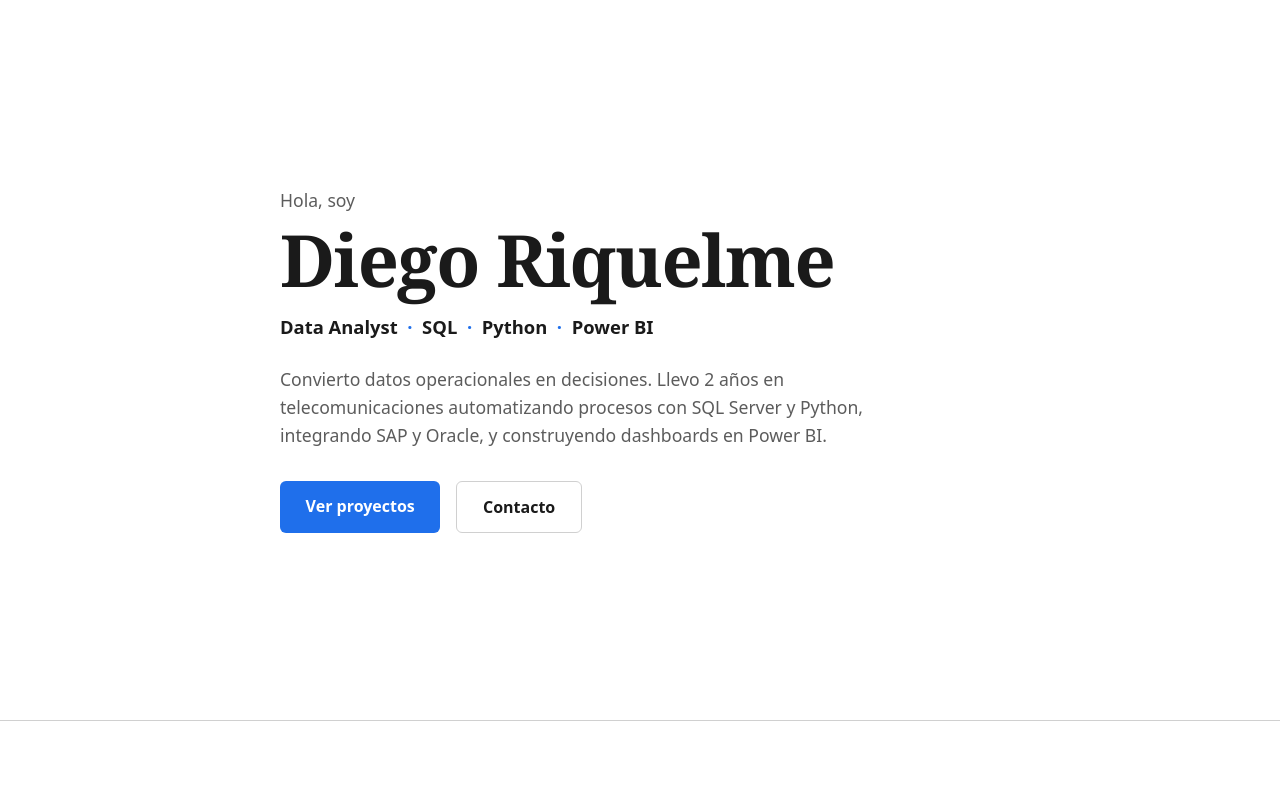
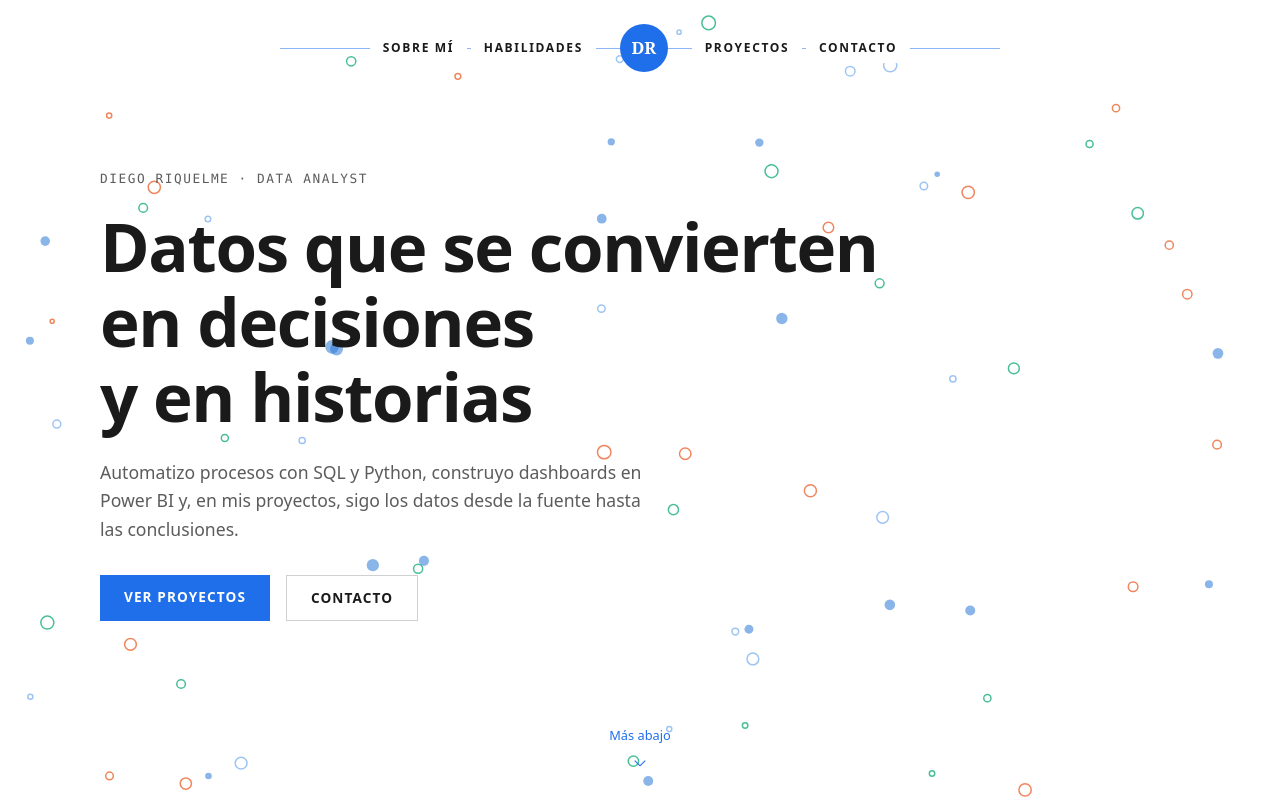
Before and after one commit to rrdiegoisaac/portfolio, a React (Vite) app: page / in a window 1280 px wide. Shown: the top 800 px of the page. Built offline with nearby package versions, Linux system fonts and the light colour scheme.

Commit message:
feat(inicio): nueva portada con navegación y fondo de puntos animados

```diff
--- a/src/components/Hero.css
+++ b/src/components/Hero.css
@@ -1,52 +1,144 @@
-/* Todas las clases empiezan con "hero" para no chocar con otros componentes:
-   en React, el CSS importado es global, no queda limitado a este componente.
-   Los colores (--text, --accent, etc.) vienen de index.css. */
+/* Portada: fondo de puntos animados (PuntosFlotantes), barra de navegación arriba
+   y el texto a la izquierda. Los colores (--text, --accent, etc.) vienen de index.css. */
 
 .hero {
-  min-height: 90vh;
+  position: relative;
+  overflow: hidden;
+  min-height: 100vh;
+  min-height: 100svh;
+  display: flex;
+  flex-direction: column;
+  padding: 1.5rem 1.5rem 2rem;
+}
+
+/* --- Navegación ------------------------------------------------------------------ */
+
+.hero__nav {
+  position: relative;
   display: flex;
   align-items: center;
-  padding: 4rem 1.5rem;
+  justify-content: center;
+  gap: 1.5rem;
+  max-width: 720px;
+  width: 100%;
+  margin: 0 auto;
 }
 
-.hero__content {
-  max-width: 720px;
-  margin: 0 auto;
-  width: 100%;
+/* Línea fina detrás de los enlaces, cortada por el monograma */
+.hero__nav::before {
+  content: '';
+  position: absolute;
+  left: 0;
+  right: 0;
+  top: 50%;
+  border-top: 1px solid var(--accent);
+  opacity: 0.5;
+  z-index: -1;
 }
 
-.hero__greeting {
-  margin: 0 0 0.5rem;
-  font-size: 1.1rem;
+.hero__nav-lista {
+  display: flex;
+  gap: 0.25rem;
+  margin: 0;
+  padding: 0;
+  list-style: none;
+}
+
+.hero__nav-lista a {
+  display: block;
+  padding: 0.4rem 0.8rem;
+  background-color: var(--bg);
+  font-size: 0.75rem;
+  font-weight: 600;
+  letter-spacing: 0.14em;
+  text-transform: uppercase;
+  text-decoration: none;
+  color: var(--text);
+  transition: background-color 0.15s ease, color 0.15s ease;
+}
+
+.hero__nav-lista a:hover,
+.hero__nav-lista a:focus-visible {
+  background-color: var(--accent);
+  color: var(--accent-text);
+}
+
+.hero__monograma {
+  display: grid;
+  place-items: center;
+  width: 3rem;
+  height: 3rem;
+  flex-shrink: 0;
+  border-radius: 50%;
+  background-color: var(--accent);
+  color: var(--accent-text);
+  font-family: var(--serif);
+  font-weight: 700;
+  font-size: 1.05rem;
+  text-decoration: none;
+}
+
+@media (max-width: 640px) {
+  .hero__nav {
+    gap: 0.5rem;
+  }
+
+  .hero__nav-lista {
+    flex-direction: column;
+    gap: 0.25rem;
+  }
+
+  .hero__nav-lista:first-child {
+    align-items: flex-end;
+  }
+
+  .hero__nav::before {
+    display: none;
+  }
+}
+
+/* --- Contenido ------------------------------------------------------------------- */
+
+.hero__content {
+  position: relative;
+  flex: 1;
+  display: flex;
+  flex-direction: column;
+  justify-content: center;
+  max-width: 1080px;
+  width: 100%;
+  margin: 0 auto;
+  padding: 3rem 0;
+  /* Los puntos pasan por detrás del texto sin que los clics los atraviesen */
+  pointer-events: none;
+}
+
+.hero__content > * {
+  pointer-events: auto;
+}
+
+.hero__kicker {
+  margin: 0 0 1.25rem;
+  font-family: ui-monospace, 'Cascadia Code', Consolas, monospace;
+  font-size: 0.8rem;
+  letter-spacing: 0.12em;
+  text-transform: uppercase;
   color: var(--muted);
 }
 
-.hero__name {
-  margin: 0 0 1rem;
-  font-family: var(--serif);
-  font-size: clamp(2.5rem, 7vw, 4.5rem);
-  line-height: 1.05;
+.hero__title {
+  max-width: 13em;
+  margin: 0 0 1.5rem;
+  font-size: clamp(2.4rem, 6vw, 4.2rem);
+  font-weight: 800;
+  line-height: 1.12;
   letter-spacing: -0.02em;
-}
-
-.hero__role {
-  display: flex;
-  flex-wrap: wrap;
-  align-items: center;
-  margin: 0 0 1.5rem;
-  font-size: 1.15rem;
-  font-weight: 600;
-}
-
-.hero__skill::before {
-  content: '·';
-  margin: 0 0.6rem;
-  color: var(--accent);
+  text-wrap: balance;
 }
 
 .hero__description {
+  max-width: 34rem;
   margin: 0 0 2rem;
-  max-width: 60ch;
   font-size: 1.1rem;
   line-height: 1.6;
   color: var(--muted);
@@ -60,11 +152,13 @@
 
 .hero__button {
   display: inline-block;
-  padding: 0.8rem 1.6rem;
-  border-radius: 6px;
-  font-weight: 600;
+  padding: 0.75rem 1.5rem;
+  font-size: 0.85rem;
+  font-weight: 700;
+  letter-spacing: 0.08em;
+  text-transform: uppercase;
   text-decoration: none;
-  transition: transform 0.15s ease, background-color 0.15s ease;
+  transition: transform 0.15s ease, background-color 0.15s ease, border-color 0.15s ease;
 }
 
 .hero__button:hover {
@@ -78,9 +172,60 @@
 
 .hero__button--secondary {
   border: 1px solid var(--border);
+  background-color: var(--bg);
   color: var(--text);
 }
 
 .hero__button--secondary:hover {
   border-color: var(--text);
 }
+
+.hero__button:focus-visible,
+.hero__monograma:focus-visible,
+.hero__mas:focus-visible {
+  outline: 2px solid var(--accent);
+  outline-offset: 3px;
+}
+
+/* --- Indicador para seguir bajando ------------------------------------------------- */
+
+.hero__mas {
+  position: relative;
+  align-self: center;
+  padding: 0.5rem;
+  font-size: 0.8rem;
+  color: var(--accent);
+  text-decoration: none;
+}
+
+.hero__mas::after {
+  content: '';
+  display: block;
+  width: 0.5rem;
+  height: 0.5rem;
+  margin: 0.4rem auto 0;
+  border-right: 1.5px solid currentColor;
+  border-bottom: 1.5px solid currentColor;
+  transform: rotate(45deg);
+  animation: hero-mas 1.8s ease-in-out infinite;
+}
+
+@keyframes hero-mas {
+  0%,
+  100% {
+    translate: 0 0;
+  }
+  50% {
+    translate: 0 5px;
+  }
+}
+
+@media (prefers-reduced-motion: reduce) {
+  .hero__mas::after {
+    animation: none;
+  }
+
+  .hero__button {
+    transition: none;
+  }
+}
--- a/src/components/Hero.jsx
+++ b/src/components/Hero.jsx
@@ -1,27 +1,51 @@
+import PuntosFlotantes from './PuntosFlotantes'
 import './Hero.css'
 
-const skills = ['SQL', 'Python', 'Power BI']
+const ENLACES = [
+  { href: '#sobre-mi', texto: 'Sobre mí' },
+  { href: '#habilidades', texto: 'Habilidades' },
+  { href: '#proyectos', texto: 'Proyectos' },
+  { href: '#contacto', texto: 'Contacto' },
+]
+
+// La mitad de los enlaces va a cada lado del monograma
+const izquierda = ENLACES.slice(0, 2)
+const derecha = ENLACES.slice(2)
 
 function Hero() {
   return (
     <section className="hero" id="inicio">
+      <PuntosFlotantes />
+
+      <nav className="hero__nav" aria-label="Secciones">
+        <ul className="hero__nav-lista">
+          {izquierda.map((e) => (
+            <li key={e.href}>
+              <a href={e.href}>{e.texto}</a>
+            </li>
+          ))}
+        </ul>
+        <a href="#inicio" className="hero__monograma" aria-label="Inicio">
+          DR
+        </a>
+        <ul className="hero__nav-lista">
+          {derecha.map((e) => (
+            <li key={e.href}>
+              <a href={e.href}>{e.texto}</a>
+            </li>
+          ))}
+        </ul>
+      </nav>
+
       <div className="hero__content">
-        <p className="hero__greeting">Hola, soy</p>
-        <h1 className="hero__name">Diego Riquelme</h1>
-
-        <p className="hero__role">
-          <span className="hero__role-title">Data Analyst</span>
-          {skills.map((skill) => (
-            <span key={skill} className="hero__skill">
-              {skill}
-            </span>
-          ))}
-        </p>
-
+        <p className="hero__kicker">Diego Riquelme · Data Analyst</p>
+        <h1 className="hero__title">
+          Datos que se convierten en decisiones y en historias
+        </h1>
         <p className="hero__description">
-          Convierto datos operacionales en decisiones. Llevo 2 años en
-          telecomunicaciones automatizando procesos con SQL Server y Python,
-          integrando SAP y Oracle, y construyendo dashboards en Power BI.
+          Automatizo procesos con SQL y Python, construyo dashboards en Power BI
+          y, en mis proyectos, sigo los datos desde la fuente hasta las
+          conclusiones.
         </p>
 
         <div className="hero__actions">
@@ -33,6 +57,10 @@ function Hero() {
           </a>
         </div>
       </div>
+
+      <a href="#sobre-mi" className="hero__mas">
+        Más abajo
+      </a>
     </section>
   )
 }
--- /dev/null
+++ b/src/components/PuntosFlotantes.css
@@ -0,0 +1,7 @@
+.puntos-flotantes {
+  position: absolute;
+  inset: 0;
+  width: 100%;
+  height: 100%;
+  pointer-events: none;
+}
--- /dev/null
+++ b/src/components/PuntosFlotantes.jsx
@@ -0,0 +1,154 @@
+import { useEffect, useRef } from 'react'
+import './PuntosFlotantes.css'
+
+const CANTIDAD = 70
+const RADIO_MOUSE = 120 // px: los puntos dentro de este radio se apartan del cursor
+const COLORES_CSS = ['--chart-1', '--chart-2', '--chart-3', '--seq-1']
+
+// Fondo decorativo de la portada: círculos que flotan lento y se apartan del cursor.
+// Con "reducir movimiento" activado en el sistema se dibujan una vez y quedan quietos.
+function PuntosFlotantes() {
+  const ref = useRef(null)
+
+  useEffect(() => {
+    const canvas = ref.current
+    const ctx = canvas.getContext('2d')
+    const reducirMovimiento = window.matchMedia('(prefers-reduced-motion: reduce)').matches
+    const mouse = { x: -9999, y: -9999 }
+    let puntos = []
+    let ancho = 0
+    let alto = 0
+    let colores = []
+    let animacion = null
+    let visible = true
+
+    const leerColores = () => {
+      const estilos = getComputedStyle(document.documentElement)
+      colores = COLORES_CSS.map((v) => estilos.getPropertyValue(v).trim())
+    }
+
+    const crearPuntos = () => {
+      puntos = Array.from({ length: CANTIDAD }, (_, i) => ({
+        x: Math.random() * ancho,
+        y: Math.random() * alto,
+        vx: (Math.random() - 0.5) * 0.25,
+        vy: (Math.random() - 0.5) * 0.25,
+        r: 2 + Math.random() * 5,
+        // Uno de cada cuatro es relleno; el resto, solo contorno
+        relleno: i % 4 === 0,
+        color: i % COLORES_CSS.length,
+      }))
+    }
+
+    const ajustarTamano = () => {
+      const escala = window.devicePixelRatio || 1
+      ancho = canvas.clientWidth
+      alto = canvas.clientHeight
+      canvas.width = ancho * escala
+      canvas.height = alto * escala
+      ctx.setTransform(escala, 0, 0, escala, 0, 0)
+      if (!puntos.length) crearPuntos()
+    }
+
+    const dibujar = () => {
+      ctx.clearRect(0, 0, ancho, alto)
+      for (const p of puntos) {
+        ctx.beginPath()
+        ctx.arc(p.x, p.y, p.r, 0, Math.PI * 2)
+        ctx.globalAlpha = p.relleno ? 0.55 : 0.8
+        if (p.relleno) {
+          ctx.fillStyle = colores[p.color]
+          ctx.fill()
+        } else {
+          ctx.strokeStyle = colores[p.color]
+          ctx.lineWidth = 1.5
+          ctx.stroke()
+        }
+      }
+      ctx.globalAlpha = 1
+    }
+
+    const mover = () => {
+      for (const p of puntos) {
+        const dx = p.x - mouse.x
+        const dy = p.y - mouse.y
+        const distancia = Math.hypot(dx, dy)
+        if (distancia < RADIO_MOUSE && distancia > 0) {
+          const fuerza = (1 - distancia / RADIO_MOUSE) * 0.6
+          p.vx += (dx / distancia) * fuerza
+          p.vy += (dy / distancia) * fuerza
+        }
+        // Roce: después del empujón vuelven de a poco a su velocidad de deriva
+        p.vx = p.vx * 0.96 + (Math.random() - 0.5) * 0.01
+        p.vy = p.vy * 0.96 + (Math.random() - 0.5) * 0.01
+        p.x += p.vx + Math.sign(p.vx) * 0.05
+        p.y += p.vy + Math.sign(p.vy) * 0.05
+        // Al salir por un borde, entran por el opuesto
+        if (p.x < -10) p.x = ancho + 10
+        if (p.x > ancho + 10) p.x = -10
+        if (p.y < -10) p.y = alto + 10
+        if (p.y > alto + 10) p.y = -10
+      }
+    }
+
+    const cuadro = () => {
+      mover()
+      dibujar()
+      animacion = visible ? requestAnimationFrame(cuadro) : null
+    }
+
+    const alMoverMouse = (e) => {
+      const rect = canvas.getBoundingClientRect()
+      mouse.x = e.clientX - rect.left
+      mouse.y = e.clientY - rect.top
+    }
+    const alSalirMouse = () => {
+      mouse.x = -9999
+      mouse.y = -9999
+    }
+
+    leerColores()
+    ajustarTamano()
+    dibujar()
+
+    const observadorTamano = new ResizeObserver(() => {
+      ajustarTamano()
+      dibujar()
+    })
+    observadorTamano.observe(canvas)
+
+    // Los colores cambian si el sistema pasa a modo oscuro
+    const modoOscuro = window.matchMedia('(prefers-color-scheme: dark)')
+    const alCambiarTema = () => {
+      leerColores()
+      dibujar()
+    }
+    modoOscuro.addEventListener('change', alCambiarTema)
+
+    // Solo se anima mientras la portada está en pantalla
+    const observadorVista = new IntersectionObserver(([entrada]) => {
+      visible = entrada.isIntersecting
+      if (visible && !animacion && !reducirMovimiento) animacion = requestAnimationFrame(cuadro)
+    })
+    observadorVista.observe(canvas)
+
+    const zona = canvas.parentElement
+    if (!reducirMovimiento) {
+      zona.addEventListener('pointermove', alMoverMouse)
+      zona.addEventListener('pointerleave', alSalirMouse)
+    }
+
+    return () => {
+      if (animacion) cancelAnimationFrame(animacion)
+      observadorTamano.disconnect()
+      observadorVista.disconnect()
+      modoOscuro.removeEventListener('change', alCambiarTema)
+      zona.removeEventListener('pointermove', alMoverMouse)
+      zona.removeEventListener('pointerleave', alSalirMouse)
+    }
+  }, [])
+
+  return <canvas ref={ref} className="puntos-flotantes" aria-hidden="true" />
+}
+
+export default PuntosFlotantes
```
